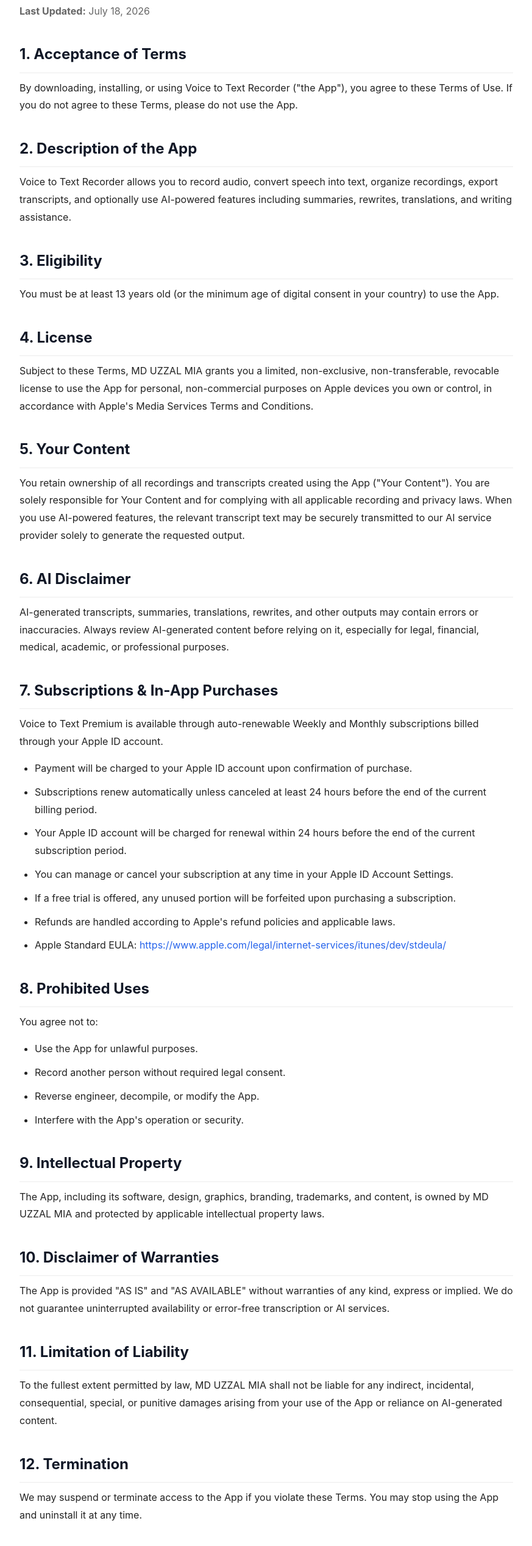
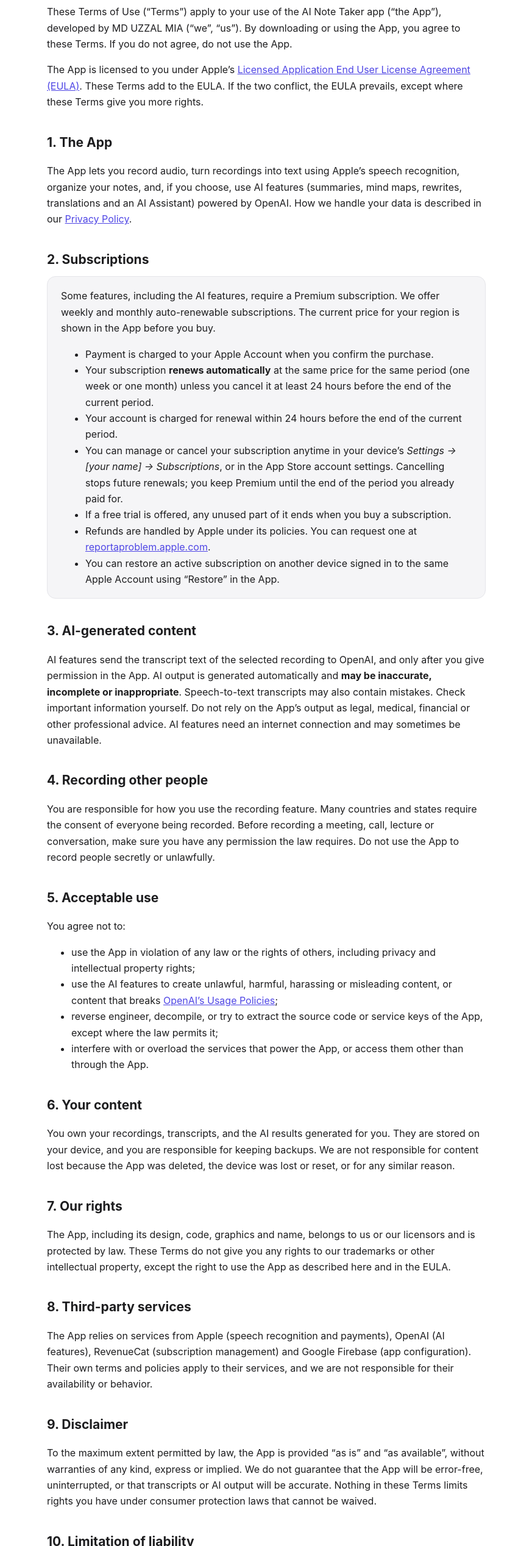
Before and after one commit to mduzzalmiadev/app-legal, a plain HTML site: page voice-to-text-recorder/terms.html in a window 1280 px wide. Shown: the part 159-2695 px from the top of the page at 61% size, without its empty margins (203-1076 px from the left). Drawn offline with Linux system fonts and the light colour scheme.

Commit message:
terms.html

```diff
--- a/voice-to-text-recorder/terms.html
+++ b/voice-to-text-recorder/terms.html
@@ -1,258 +1,91 @@
 <!DOCTYPE html>
 <html lang="en">
 <head>
-<meta charset="UTF-8">
-<meta name="viewport" content="width=device-width, initial-scale=1.0">
-<title>Voice to Text Recorder - Terms of Use</title>
+<meta charset="utf-8">
+<meta name="viewport" content="width=device-width, initial-scale=1">
+<title>Terms of Use – AI Note Taker</title>
+<style>
+  :root { --text:#1d1d1f; --muted:#6e6e73; --bg:#ffffff; --card:#f5f5f7; --accent:#4f46e5; --border:#e5e5ea; }
+  @media (prefers-color-scheme: dark) {
+    :root { --text:#f5f5f7; --muted:#a1a1a6; --bg:#000000; --card:#1c1c1e; --accent:#818cf8; --border:#2c2c2e; }
+  }
+  * { box-sizing: border-box; }
+  body { margin:0; background:var(--bg); color:var(--text);
+         font:16px/1.65 -apple-system, BlinkMacSystemFont, "Segoe UI", Roboto, Helvetica, Arial, sans-serif; }
+  main { max-width:760px; margin:0 auto; padding:40px 20px 64px; }
+  h1 { font-size:32px; line-height:1.2; margin:0 0 6px; }
+  h2 { font-size:21px; margin:36px 0 10px; }
+  .meta { color:var(--muted); margin:0 0 28px; }
+  .note { background:var(--card); border:1px solid var(--border); border-radius:14px; padding:18px 22px; }
+  a { color:var(--accent); }
+  footer { margin-top:48px; color:var(--muted); font-size:14px; }
+</style>
+</head>
+<body>
+<main>
+  <h1>Terms of Use</h1>
+  <p class="meta">AI Note Taker (App Store name: “AI Note Taker Pro: Summary”)<br>Effective date: November 24, 2026</p>
 
-<style>
-*{
-    margin:0;
-    padding:0;
-    box-sizing:border-box;
-}
+  <p>These Terms of Use (“Terms”) apply to your use of the AI Note Taker app (“the App”), developed by MD UZZAL MIA (“we”, “us”). By downloading or using the App, you agree to these Terms. If you do not agree, do not use the App.</p>
 
-body{
-    font-family:-apple-system,BlinkMacSystemFont,"Segoe UI",Roboto,Helvetica,Arial,sans-serif;
-    background:#f5f7fb;
-    color:#222;
-    line-height:1.8;
-}
+  <p>The App is licensed to you under Apple’s <a href="https://www.apple.com/legal/internet-services/itunes/dev/stdeula/">Licensed Application End User License Agreement (EULA)</a>. These Terms add to the EULA. If the two conflict, the EULA prevails, except where these Terms give you more rights.</p>
 
-.container{
-    max-width:900px;
-    margin:50px auto;
-    background:#fff;
-    padding:45px;
-    border-radius:18px;
-    box-shadow:0 10px 30px rgba(0,0,0,.08);
-}
+  <h2>1. The App</h2>
+  <p>The App lets you record audio, turn recordings into text using Apple’s speech recognition, organize your notes, and, if you choose, use AI features (summaries, mind maps, rewrites, translations and an AI Assistant) powered by OpenAI. How we handle your data is described in our <a href="privacy.html">Privacy Policy</a>.</p>
 
-h1{
-    color:#2563eb;
-    margin-bottom:10px;
-}
+  <h2>2. Subscriptions</h2>
+  <div class="note">
+    <p style="margin-top:0">Some features, including the AI features, require a Premium subscription. We offer weekly and monthly auto-renewable subscriptions. The current price for your region is shown in the App before you buy.</p>
+    <ul style="margin-bottom:0">
+      <li>Payment is charged to your Apple Account when you confirm the purchase.</li>
+      <li>Your subscription <strong>renews automatically</strong> at the same price for the same period (one week or one month) unless you cancel it at least 24 hours before the end of the current period.</li>
+      <li>Your account is charged for renewal within 24 hours before the end of the current period.</li>
+      <li>You can manage or cancel your subscription anytime in your device’s <em>Settings → [your name] → Subscriptions</em>, or in the App Store account settings. Cancelling stops future renewals; you keep Premium until the end of the period you already paid for.</li>
+      <li>If a free trial is offered, any unused part of it ends when you buy a subscription.</li>
+      <li>Refunds are handled by Apple under its policies. You can request one at <a href="https://reportaproblem.apple.com">reportaproblem.apple.com</a>.</li>
+      <li>You can restore an active subscription on another device signed in to the same Apple Account using “Restore” in the App.</li>
+    </ul>
+  </div>
 
-.date{
-    color:#666;
-    margin-bottom:35px;
-}
+  <h2>3. AI-generated content</h2>
+  <p>AI features send the transcript text of the selected recording to OpenAI, and only after you give permission in the App. AI output is generated automatically and <strong>may be inaccurate, incomplete or inappropriate</strong>. Speech-to-text transcripts may also contain mistakes. Check important information yourself. Do not rely on the App’s output as legal, medical, financial or other professional advice. AI features need an internet connection and may sometimes be unavailable.</p>
 
-h2{
-    margin-top:35px;
-    margin-bottom:10px;
-    color:#111827;
-    border-bottom:1px solid #ececec;
-    padding-bottom:8px;
-}
+  <h2>4. Recording other people</h2>
+  <p>You are responsible for how you use the recording feature. Many countries and states require the consent of everyone being recorded. Before recording a meeting, call, lecture or conversation, make sure you have any permission the law requires. Do not use the App to record people secretly or unlawfully.</p>
 
-p{
-    margin-bottom:15px;
-}
+  <h2>5. Acceptable use</h2>
+  <p>You agree not to:</p>
+  <ul>
+    <li>use the App in violation of any law or the rights of others, including privacy and intellectual property rights;</li>
+    <li>use the AI features to create unlawful, harmful, harassing or misleading content, or content that breaks <a href="https://openai.com/policies/usage-policies">OpenAI’s Usage Policies</a>;</li>
+    <li>reverse engineer, decompile, or try to extract the source code or service keys of the App, except where the law permits it;</li>
+    <li>interfere with or overload the services that power the App, or access them other than through the App.</li>
+  </ul>
 
-ul{
-    margin-left:25px;
-    margin-bottom:15px;
-}
+  <h2>6. Your content</h2>
+  <p>You own your recordings, transcripts, and the AI results generated for you. They are stored on your device, and you are responsible for keeping backups. We are not responsible for content lost because the App was deleted, the device was lost or reset, or for any similar reason.</p>
 
-li{
-    margin-bottom:10px;
-}
+  <h2>7. Our rights</h2>
+  <p>The App, including its design, code, graphics and name, belongs to us or our licensors and is protected by law. These Terms do not give you any rights to our trademarks or other intellectual property, except the right to use the App as described here and in the EULA.</p>
 
-a{
-    color:#2563eb;
-    text-decoration:none;
-}
+  <h2>8. Third-party services</h2>
+  <p>The App relies on services from Apple (speech recognition and payments), OpenAI (AI features), RevenueCat (subscription management) and Google Firebase (app configuration). Their own terms and policies apply to their services, and we are not responsible for their availability or behavior.</p>
 
-a:hover{
-    text-decoration:underline;
-}
+  <h2>9. Disclaimer</h2>
+  <p>To the maximum extent permitted by law, the App is provided “as is” and “as available”, without warranties of any kind, express or implied. We do not guarantee that the App will be error-free, uninterrupted, or that transcripts or AI output will be accurate. Nothing in these Terms limits rights you have under consumer protection laws that cannot be waived.</p>
 
-.footer{
-    margin-top:40px;
-    border-top:1px solid #eee;
-    padding-top:20px;
-    text-align:center;
-    color:#777;
-    font-size:14px;
-}
+  <h2>10. Limitation of liability</h2>
+  <p>To the maximum extent permitted by law, we are not liable for any indirect, incidental, special or consequential damages, or for any loss of data, profits or business, arising from your use of or inability to use the App. Our total liability for any claim relating to the App will not exceed the amount you paid for the App in the 12 months before the claim.</p>
 
-@media(max-width:768px){
-.container{
-    margin:20px;
-    padding:25px;
-}
-}
-</style>
+  <h2>11. Changes and termination</h2>
+  <p>We may update the App and these Terms from time to time. When we change the Terms, we will update the effective date above. If you keep using the App after the change, you accept the updated Terms. We may suspend or stop providing features, such as the AI features, if a third-party service becomes unavailable or if you break these Terms. You can stop using the App at any time by deleting it.</p>
 
-</head>
+  <h2>12. Contact</h2>
+  <p>Questions about these Terms:<br>
+  MD UZZAL MIA<br>
+  Email: <a href="mailto:mduzzalmia.dev@gmail.com">mduzzalmia.dev@gmail.com</a></p>
 
-<body>
-
-<div class="container">
-
-<h1>Voice to Text Recorder – Terms of Use</h1>
-
-<p class="date"><strong>Last Updated:</strong> July 18, 2026</p>
-
-<h2>1. Acceptance of Terms</h2>
-
-<p>
-By downloading, installing, or using Voice to Text Recorder ("the App"), you agree to these Terms of Use. If you do not agree to these Terms, please do not use the App.
-</p>
-
-<h2>2. Description of the App</h2>
-
-<p>
-Voice to Text Recorder allows you to record audio, convert speech into text, organize recordings, export transcripts, and optionally use AI-powered features including summaries, rewrites, translations, and writing assistance.
-</p>
-
-<h2>3. Eligibility</h2>
-
-<p>
-You must be at least 13 years old (or the minimum age of digital consent in your country) to use the App.
-</p>
-
-<h2>4. License</h2>
-
-<p>
-Subject to these Terms, MD UZZAL MIA grants you a limited, non-exclusive, non-transferable, revocable license to use the App for personal, non-commercial purposes on Apple devices you own or control, in accordance with Apple's Media Services Terms and Conditions.
-</p>
-
-<h2>5. Your Content</h2>
-
-<p>
-You retain ownership of all recordings and transcripts created using the App ("Your Content").
-You are solely responsible for Your Content and for complying with all applicable recording and privacy laws.
-When you use AI-powered features, the relevant transcript text may be securely transmitted to our AI service provider solely to generate the requested output.
-</p>
-
-<h2>6. AI Disclaimer</h2>
-
-<p>
-AI-generated transcripts, summaries, translations, rewrites, and other outputs may contain errors or inaccuracies.
-Always review AI-generated content before relying on it, especially for legal, financial, medical, academic, or professional purposes.
-</p>
-
-<h2>7. Subscriptions & In-App Purchases</h2>
-
-<p>
-Voice to Text Premium is available through auto-renewable Weekly and Monthly subscriptions billed through your Apple ID account.
-</p>
-
-<ul>
-
-<li>Payment will be charged to your Apple ID account upon confirmation of purchase.</li>
-
-<li>Subscriptions renew automatically unless canceled at least 24 hours before the end of the current billing period.</li>
-
-<li>Your Apple ID account will be charged for renewal within 24 hours before the end of the current subscription period.</li>
-
-<li>You can manage or cancel your subscription at any time in your Apple ID Account Settings.</li>
-
-<li>If a free trial is offered, any unused portion will be forfeited upon purchasing a subscription.</li>
-
-<li>Refunds are handled according to Apple's refund policies and applicable laws.</li>
-
-<li>Apple Standard EULA:
-<a href="https://www.apple.com/legal/internet-services/itunes/dev/stdeula/" target="_blank">
-https://www.apple.com/legal/internet-services/itunes/dev/stdeula/
-</a>
-</li>
-
-</ul>
-
-<h2>8. Prohibited Uses</h2>
-
-<p>You agree not to:</p>
-
-<ul>
-
-<li>Use the App for unlawful purposes.</li>
-
-<li>Record another person without required legal consent.</li>
-
-<li>Reverse engineer, decompile, or modify the App.</li>
-
-<li>Interfere with the App's operation or security.</li>
-
-</ul>
-
-<h2>9. Intellectual Property</h2>
-
-<p>
-The App, including its software, design, graphics, branding, trademarks, and content, is owned by MD UZZAL MIA and protected by applicable intellectual property laws.
-</p>
-
-<h2>10. Disclaimer of Warranties</h2>
-
-<p>
-The App is provided "AS IS" and "AS AVAILABLE" without warranties of any kind, express or implied.
-We do not guarantee uninterrupted availability or error-free transcription or AI services.
-</p>
-
-<h2>11. Limitation of Liability</h2>
-
-<p>
-To the fullest extent permitted by law, MD UZZAL MIA shall not be liable for any indirect, incidental, consequential, special, or punitive damages arising from your use of the App or reliance on AI-generated content.
-</p>
-
-<h2>12. Termination</h2>
-
-<p>
-We may suspend or terminate access to the App if you violate these Terms.
-You may stop using the App and uninstall it at any time.
-</p>
-
-<h2>13. Changes to These Terms</h2>
-
-<p>
-We may update these Terms from time to time.
-Continued use of the App after changes become effective constitutes acceptance of the revised Terms.
-</p>
-
-<h2>14. Governing Law</h2>
-
-<p>
-These Terms shall be governed by the laws of Bangladesh without regard to conflict-of-law principles.
-</p>
-
-<h2>15. Apple-Specific Terms</h2>
-
-<ul>
-
-<li>These Terms are between you and MD UZZAL MIA only, not Apple Inc.</li>
-
-<li>Apple has no responsibility for the App or its content.</li>
-
-<li>Apple has no obligation to provide maintenance or support services.</li>
-
-<li>If the App fails to conform to any applicable warranty, Apple may refund the purchase price, if applicable.</li>
-
-<li>Apple is a third-party beneficiary of these Terms and may enforce them.</li>
-
-</ul>
-
-<h2>16. Contact Us</h2>
-
-<p>
-
-<strong>MD UZZAL MIA</strong><br><br>
-
-Email:
-<a href="mailto:mduzzalmia.dev@gmail.com">
-mduzzalmia.dev@gmail.com
-</a>
-
-</p>
-
-<div class="footer">
-
-© 2026 MD UZZAL MIA. All Rights Reserved.
-
-</div>
-
-</div>
-
+  <footer>See also: <a href="privacy.html">Privacy Policy</a></footer>
+</main>
 </body>
 </html>
```
